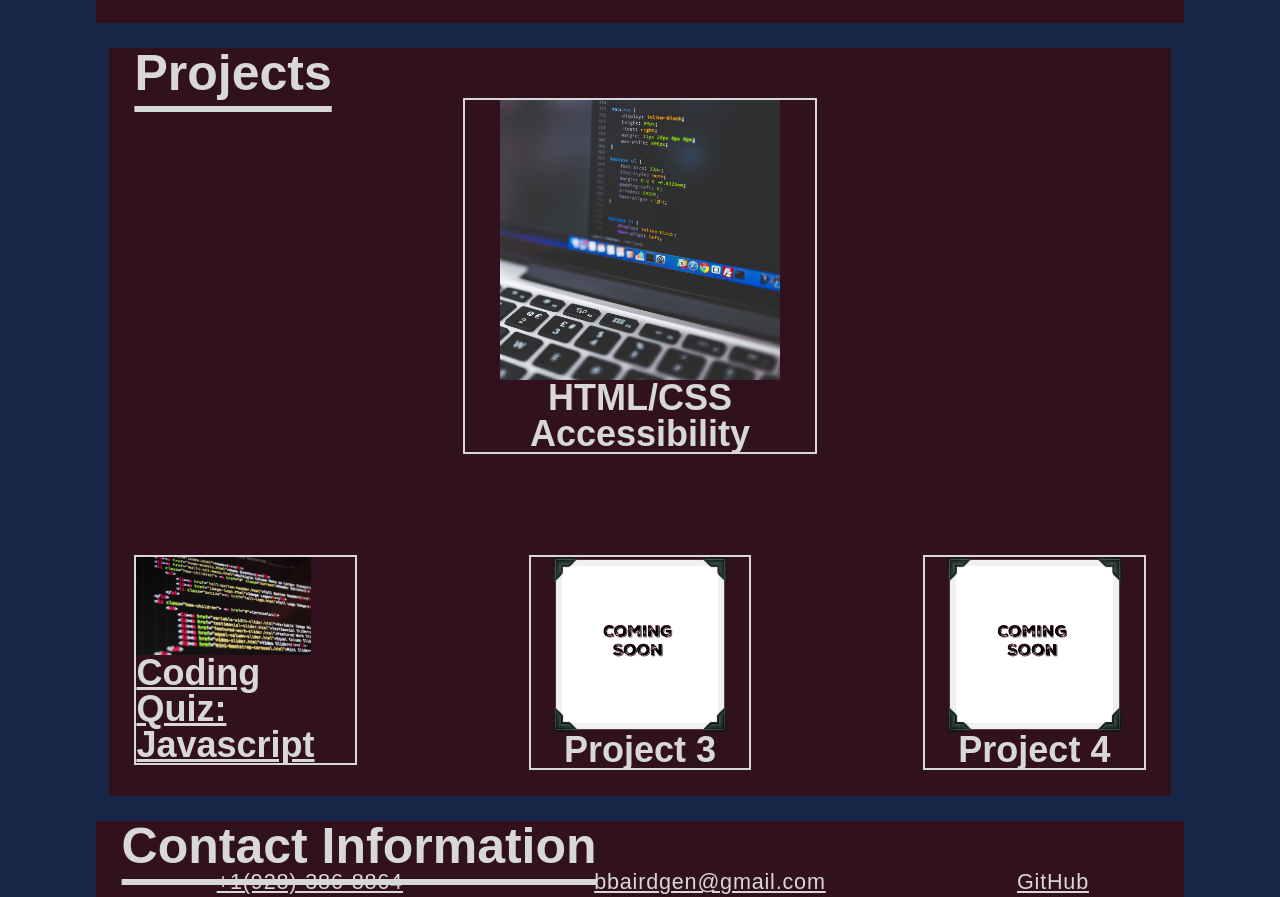
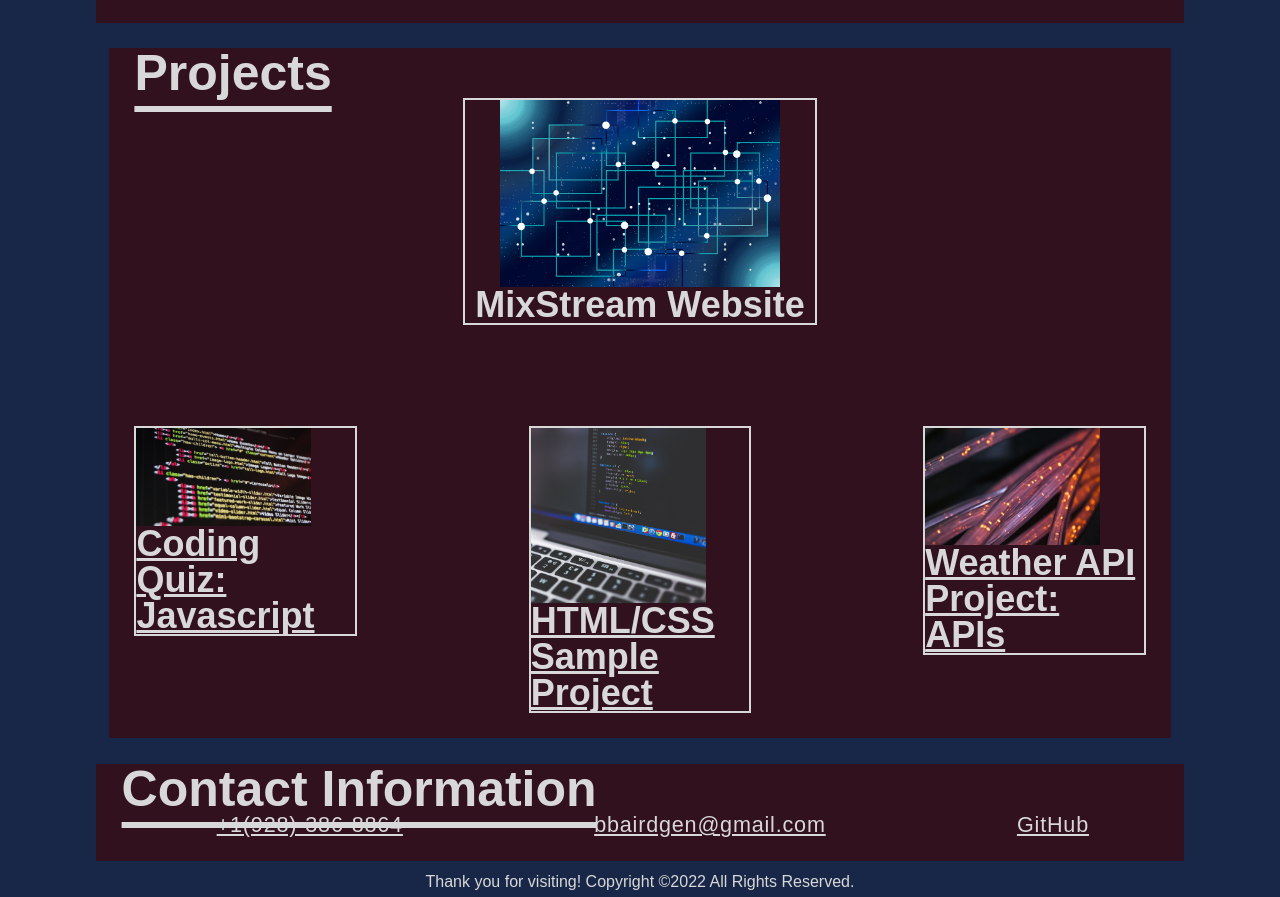
Before and after one commit to bbairdgen/The-Coding-Genealogists-Portfolio, a plain HTML site: page index.html in a window 1280 px wide. Shown: the part 506-1403 px from the top of the page. Drawn offline with Linux system fonts and the light colour scheme; files that its build step writes are made by us from their sources.

Commit message:
Adding First big project

```diff
--- a/index.html
+++ b/index.html
@@ -38,17 +38,29 @@
         <div class="content">
             <section id="about">
                 <h2 class="subsection">About Me</h2>
-            <div class="about-me"><p>Brandon L. Baird, M.Ed., AG&reg;, attended and graduated from BYU with a BA in Family History and Genealogy. He started working at the Family History Library in the summer of 2013 as a part-time Latin America Research Specialist. In March of 2014, he was hired full time and has continued as a Latin America Research Specialist. As a Latin America Research Specialist, he assists individuals in researching their Spanish, Italian, Portuguese, and French ancestors. He has become an Accredited Genealogist through ICAPGen&#8480; in the Spain, France, Mexico, Portugal, Italy, Peru, Chile, Colombia-Panama, Argentina-Uruguay, and Venezuela regions. In 2017, he graduated from the University of Utah with a Master of Education in Instructional Design and Educational Technology. He teaches at conferences both nationally and internationally on a variety of genealogical topics, as well as at the Family History Library.</p>
-            <img src="assets/images/Brandon-Pequeno.png" alt="Profile image of Brandon." class="profile"></div>
+                <div class="about-me">
+                    <p>Brandon L. Baird, M.Ed., AG&reg;, attended and graduated from BYU with a BA in Family History and
+                        Genealogy. He started working at the Family History Library in the summer of 2013 as a part-time
+                        Latin America Research Specialist. In March of 2014, he was hired full time and has continued as
+                        a Latin America Research Specialist. As a Latin America Research Specialist, he assists
+                        individuals in researching their Spanish, Italian, Portuguese, and French ancestors. He has
+                        become an Accredited Genealogist through ICAPGen&#8480; in the Spain, France, Mexico, Portugal,
+                        Italy, Peru, Chile, Colombia-Panama, Argentina-Uruguay, and Venezuela regions. In 2017, he
+                        graduated from the University of Utah with a Master of Education in Instructional Design and
+                        Educational Technology. He teaches at conferences both nationally and internationally on a
+                        variety of genealogical topics, as well as at the Family History Library.</p>
+                    <img src="assets/images/Brandon-Pequeno.png" alt="Profile image of Brandon." class="profile">
+                </div>
             </section>
             <!-- Subsection 2: the Projects: I want to have this be a type of slideshow. More interactivity will be added as time progresses -->
             <section id="projects">
                 <h2 class="subsection">Projects</h2>
                 <div class="highlight">
                     <div class="card">
-                <a href="https://bbairdgen.github.io/Horiseon-Landing-Page/">
-                <img src="assets/images/coding-g94e748ce0_1920.jpg" alt="Laptop with coding on screen." class="large-img">
-                <h3 class="project-title">HTML/CSS Accessibility</h3>
+                        <a href="https://masynnay.github.io/MixStream/">
+                            <img src="assets/images/circuit-board-g55c7953b5_1920.jpg" alt="Laptop with coding on screen."
+                                class="large-img">
+                            <h3 class="project-title">MixStream Website</h3>
                         </a>
                     </div>
                 </div>
@@ -60,12 +72,17 @@
                         </a>
                     </div>
                     <div class="card-sml">
-                <img src="assets/images/coming-soon-gbb98654c1_640.jpg" alt="Coming soon sign" class="sml-img">
-                <h3 class="project-title">Project 3</h3>
+                        <a href="https://bbairdgen.github.io/Horiseon-Landing-Page/">
+                            <img src="assets/images/coding-g94e748ce0_1920.jpg" alt="Coming soon sign" class="sml-img">
+                            <h3 class="project-title">HTML/CSS Sample Project</h3>
+                        </a>
                     </div>
                     <div class="card-sml">
-                <img src="assets/images/coming-soon-gbb98654c1_640.jpg" alt="Coming soon sign" class="sml-img">
-                <h3 class="project-title">Project 4</h3>
+                        <a href="https://bbairdgen.github.io/weather-maker/">
+                            <img src="assets/images/fiber-g6f233f7c9_1920.jpg" alt="Coming soon sign"
+                                class="sml-img">
+                            <h3 class="project-title">Weather API Project: APIs</h3>
+                        </a>
                     </div>
                 </div>
             </section>
@@ -85,4 +102,5 @@
         <p>Thank you for visiting! Copyright &copy;2022 All Rights Reserved. </p>
     </footer>
 </body>
+
 </html>
```
Lines whose indentation alone changed are shown as unchanged.
